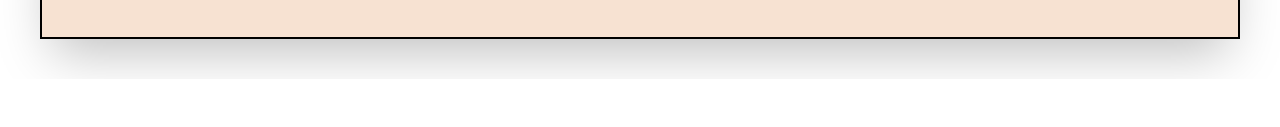
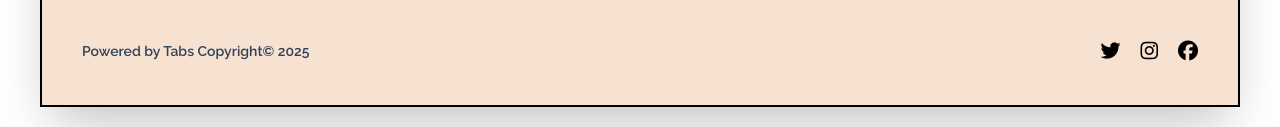
Before and after one commit to tabassumsaifi/tailwindCSS-image-gallery-masonry, a website: page src/index.html in a window 1280 px wide. Shown: the part 1037-1164 px from the top of the page. Before the commit the page ends 1116 px from the top, so only its background shows below. Drawn offline with nearby package versions, Linux system fonts and the light colour scheme; files that its build step writes are made by us from their sources.

Commit message:
Finished grid

```diff
--- a/src/index.html
+++ b/src/index.html
@@ -45,14 +45,14 @@
               class="h-full w-full object-cover"
             />
           </div>
-          <div class="col-start-2 col-end-3 row-start-1 row-span-1">
+          <div class="md:col-start-2 md:col-end-3 md:row-start-1 md:row-span-1">
             <img
               src="./images/image10.jpg"
               alt=""
               class="h-full w-full object-cover"
             />
           </div>
-          <div class="col-start-3 col-end-4 row-start-1 row-span-3">
+          <div class="md:col-start-3 md:col-end-4 md:row-start-1 md:row-span-3">
             <img
               src="./images/image8.jpg"
               alt=""
@@ -66,21 +66,21 @@
               class="h-full w-full object-cover"
             />
           </div>
-          <div class="row-start-3">
+          <div class="md:row-start-3">
             <img
               src="./images/image4.jpg"
               alt=""
               class="h-full w-full object-cover"
             />
           </div>
-          <div class="row-start-2 row-span-2">
+          <div class="md:row-start-2 md:row-span-2">
             <img
               src="./images/image6.jpg"
               alt=""
               class="h-full w-full object-cover"
             />
           </div>
-          <div class="row-start-2 row-span-2">
+          <div class="md:row-start-2 md:row-span-2">
             <img
               src="./images/image7.jpg"
               alt=""
@@ -88,6 +88,35 @@
             />
           </div>
         </div>
+
+        <footer
+          class="flex flex-col md:flex-row md:justify-between justify-center items-center mt-10 md:gap-0 gap-3"
+        >
+          <p class="font-semibold text-slate-700 text-center text-sm">
+            Powered by Tabs Copyright<span>&#169;</span> 2025
+          </p>
+          <nav>
+            <ul
+              class="flex flex-row justify-between items-center text-xl gap-5"
+            >
+              <li class="group">
+                <i
+                  class="fa-brands fa-twitter group-hover:text-blue-950 transition-all duration-150 cursor-pointer"
+                ></i>
+              </li>
+              <li>
+                <i
+                  class="fa-brands fa-instagram group-hover:text-blue-950 transition-all duration-150 cursor-pointer"
+                ></i>
+              </li>
+              <li>
+                <i
+                  class="fa-brands fa-facebook group-hover:text-blue-950 transition-all duration-150 cursor-pointer"
+                ></i>
+              </li>
+            </ul>
+          </nav>
+        </footer>
       </div>
     </section>
   </body>
```
